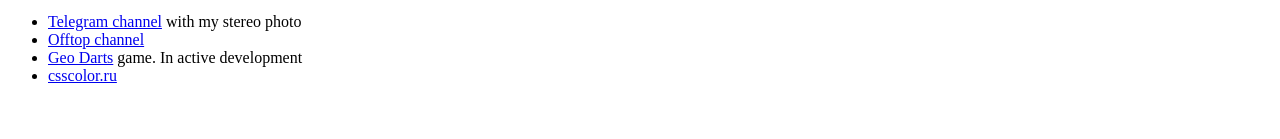
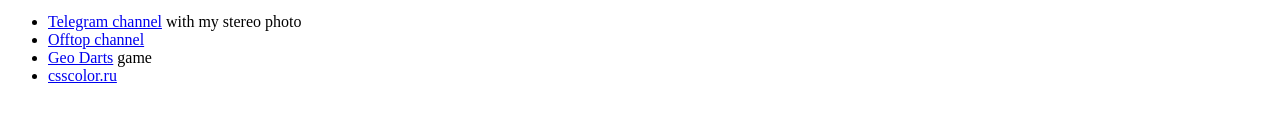
Before and after one commit to avo1kov/volkov.media, a plain HTML site: page en.html in a window 1280 px wide. Shown: the part 217-356 px from the top of the page. Drawn offline with Linux system fonts and the light colour scheme.

Commit message:
chore: change status of geadarts development

```diff
--- a/en.html
+++ b/en.html
@@ -27,7 +27,7 @@
 			<ul>
 				<li><a href="https://t.me/stereobyavolkov" target="_blank">Telegram channel</a> with my stereo photo</li>
 				<li><a href="https://t.me/toptoptop_op" target="_blank">Offtop channel</a></li>
-				<li><a href="https://volkov.media/geodarts" target="_blank">Geo Darts</a> game. In active development</li>
+				<li><a href="https://volkov.media/geodarts" target="_blank">Geo Darts</a> game</li>
 				<li><a href="https://csscolor.ru/en" target="_blank">csscolor.ru</a></li>
 			</ul>
 
```
